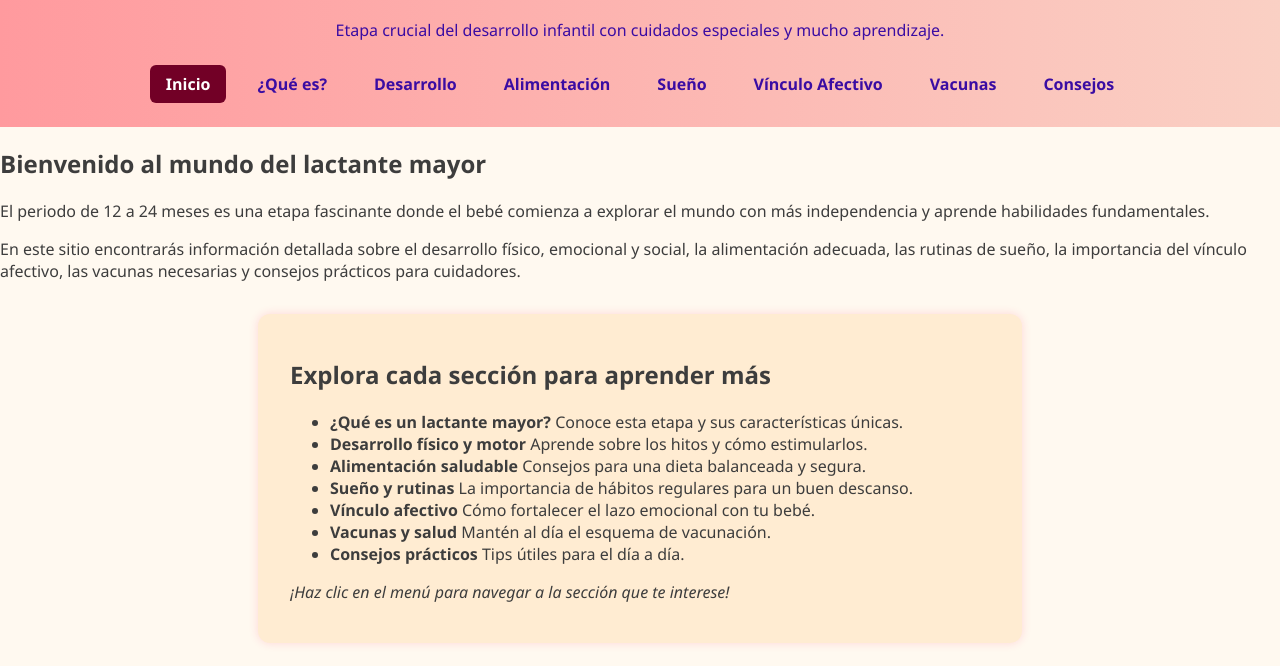
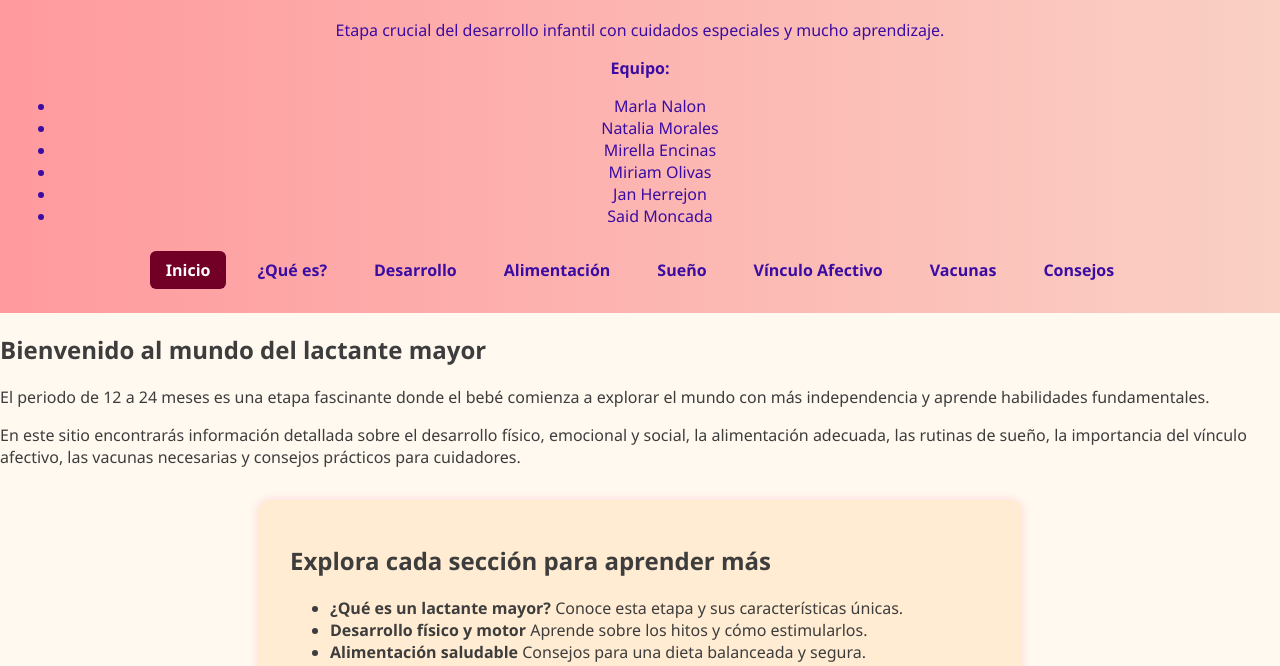
Before and after one commit to mar21-nm/lactante-mayor, a plain HTML site: page index.html in a window 1280 px wide. Shown: the part 99-765 px from the top of the page. Drawn offline with Linux system fonts and the light colour scheme.

Commit message:
Update index.html

```diff
--- a/index.html
+++ b/index.html
@@ -10,6 +10,19 @@
   <header class="header-colorful">
     <h1>Lactante Mayor (12-24 meses)</h1>
     <p>Etapa crucial del desarrollo infantil con cuidados especiales y mucho aprendizaje.</p>
+
+ <div class="team-members">
+      <strong>Equipo:</strong>
+      <ul>
+        <li>Marla Nalon</li>
+        <li>Natalia Morales</li>
+        <li>Mirella Encinas</li>
+        <li>Miriam Olivas</li>
+        <li>Jan Herrejon</li>
+        <li>Said Moncada</li>
+      </ul>
+    </div>
+
     <nav>
       <ul class="nav-menu">
         <li><a href="index.html" class="active">Inicio</a></li>
```
